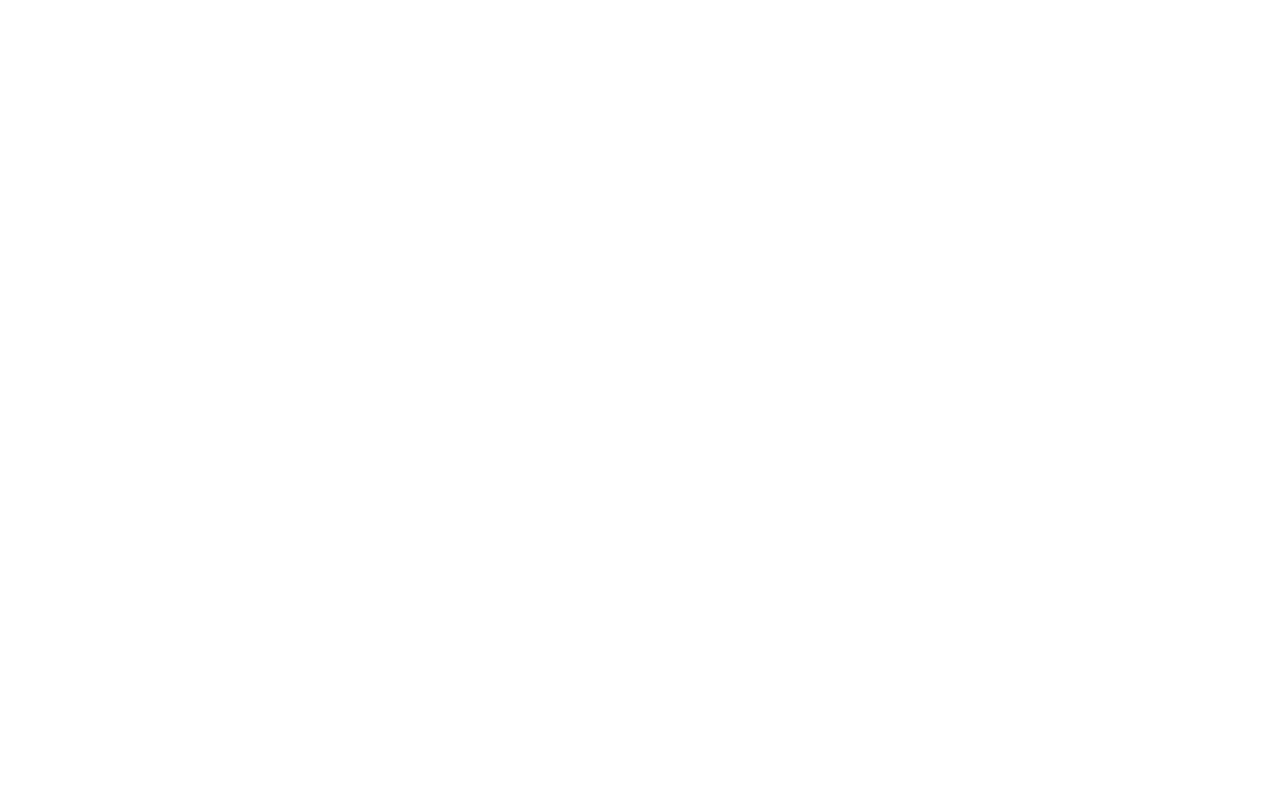
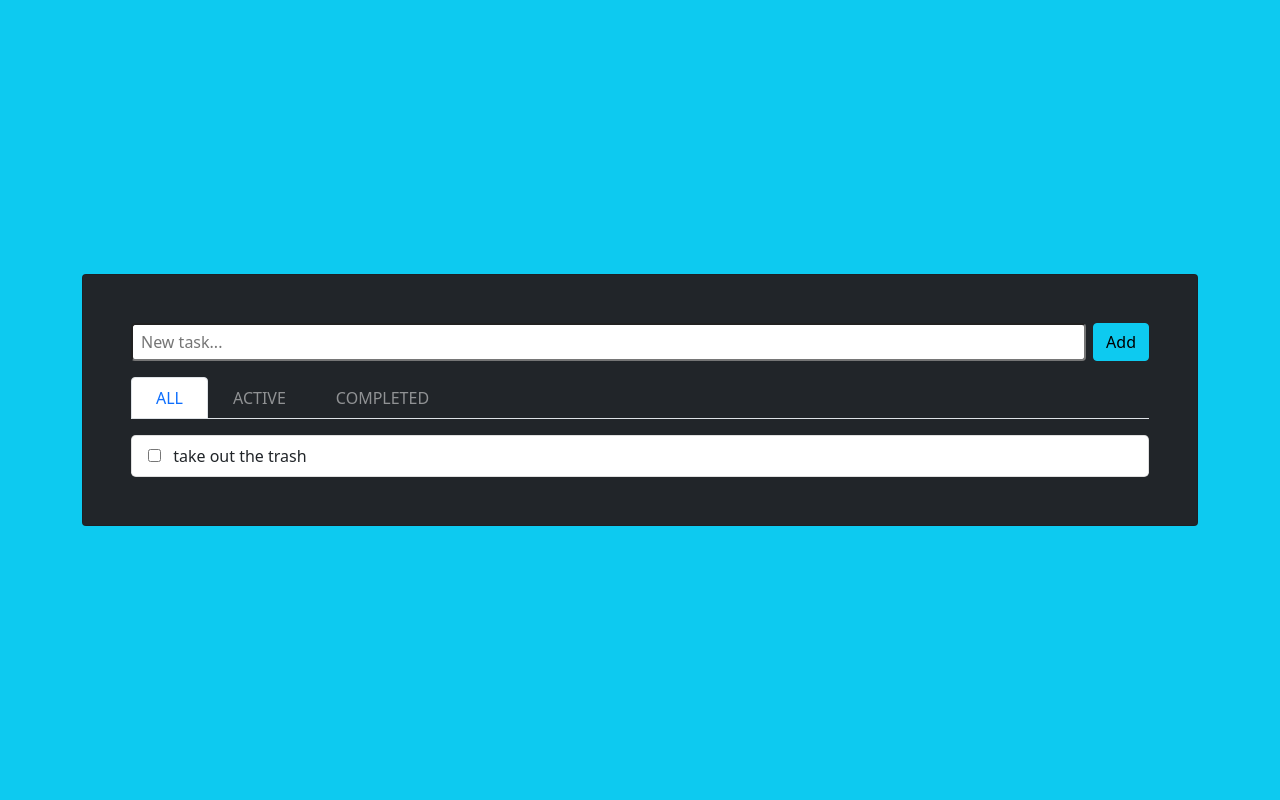
Before and after one commit to dainiuxt/todo, a Flask app: page / in a window 1280 px wide. Before the commit the page is empty. Run offline with Flask 3, Linux system fonts and the light colour scheme.

Commit message:
Display todo tasks

```diff
--- a/templates/layout.html
+++ b/templates/layout.html
@@ -3,9 +3,56 @@
 <head>
     <meta charset="UTF-8">
     <meta name="viewport" content="width=device-width, initial-scale=1.0">
+
+    <link href="https://cdn.jsdelivr.net/npm/bootstrap@5.0.2/dist/css/bootstrap.min.css" rel="stylesheet" integrity="sha384-EVSTQN3/azprG1Anm3QDgpJLIm9Nao0Yz1ztcQTwFspd3yD65VohhpuuCOmLASjC" crossorigin="anonymous">
+    <script src="https://cdn.jsdelivr.net/npm/bootstrap@5.0.2/dist/js/bootstrap.bundle.min.js" integrity="sha384-MrcW6ZMFYlzcLA8Nl+NtUVF0sA7MsXsP1UyJoMp4YLEuNSfAP+JcXn/tWtIaxVXM" crossorigin="anonymous"></script>
     <link rel="stylesheet" href="../static/styles.css">
     <title>Todo</title>
 </head>
 <body>
+    <main class="vh-100 bg-info">
+
+        <section class="container h-100">
+            <div class="row d-flex align-items-center h-100">
+                <div class="col">
+                    <div class="card p-5 bg-dark">
+                        <!-- Add task -->
+
+                        <form action="/add" class="input-group justify-content-between gap-2" id="add-task" method="post">
+                            <input type="text" placeholder="New task..." class="flex-fill rounded-2 ps-2" id="task-text" name="task">
+                            <input type="submit" value="Add" class="btn btn-info ml-2 rounded-2" id="new-task-button">
+                        </form>
+
+                        <nav class="mt-3 mb-3 bg-dark">
+                            <!-- Task tabs -->
+                            <ul class="nav text-uppercase nav-tabs" id="select-tab">
+                                <li class="nav-item">
+                                    <a class="nav-link border text-primary px-4 py-2 active" href="#">All</a>
+                                </li>
+                                <li class="nav-item">
+                                    <a class="nav-link text-white-50 px-4 py-2" href="#">Active</a>
+                                </li>
+                                <li class="nav-item">
+                                    <a class="nav-link text-white-50 px-4 py-2" href="#">Completed</a>
+                                </li>
+                            </ul>
+                        </nav>
+                        <!-- Tasks -->
+                         <form action="#">
+                            <ul class="list-group gap-2" id="tasks">
+                                {% for todo in todos %}
+                                    <li class="list-group-item rounded-3" id="task0">
+                                        <input type="checkbox" class="me-2"  name="done-task" id="task0-cb">
+                                        <p class="d-inline">{{todo['task']}}</p>
+                                    </li>
+                                {%endfor%}
+                            </ul>
+                         </form>
+                    </div>
+
+                </div>
+            </div>
+        </section>
+    </main>
 </body>
 </html>
```
